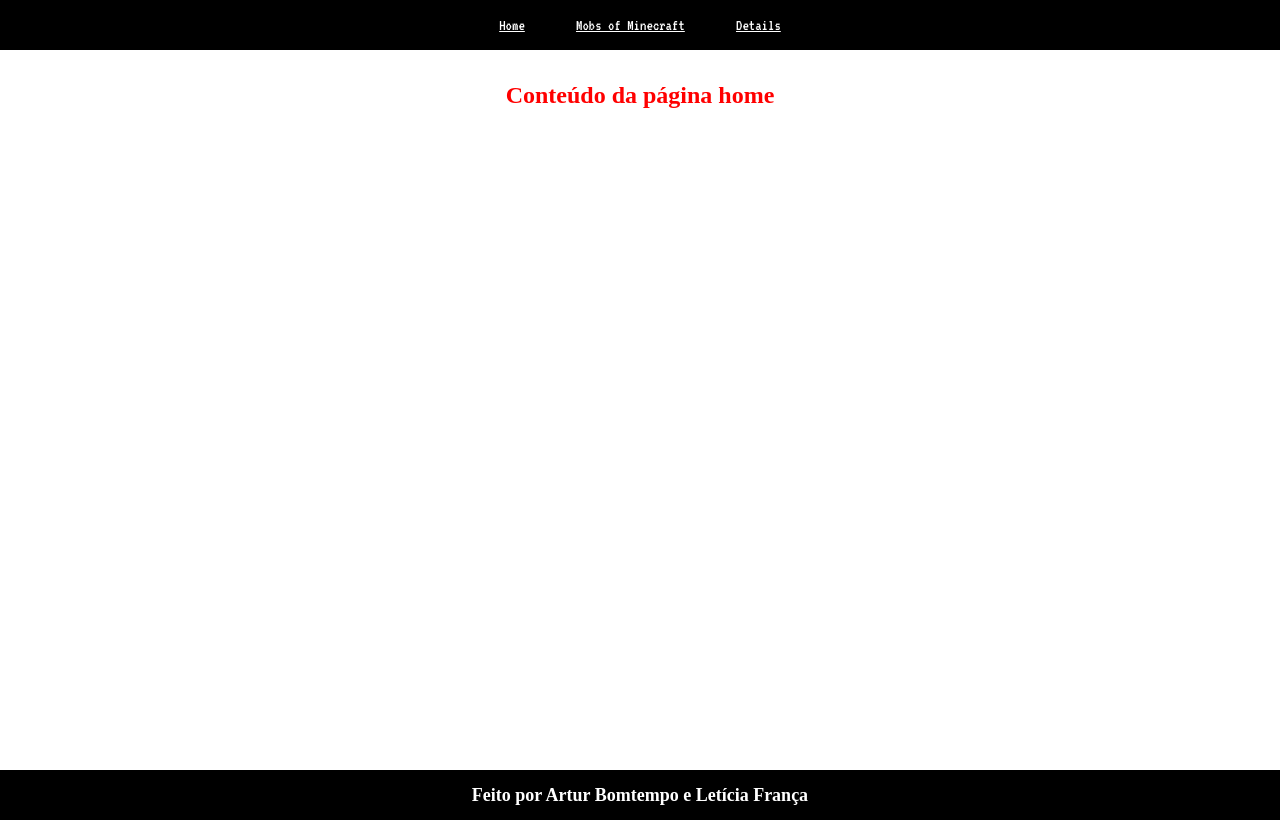
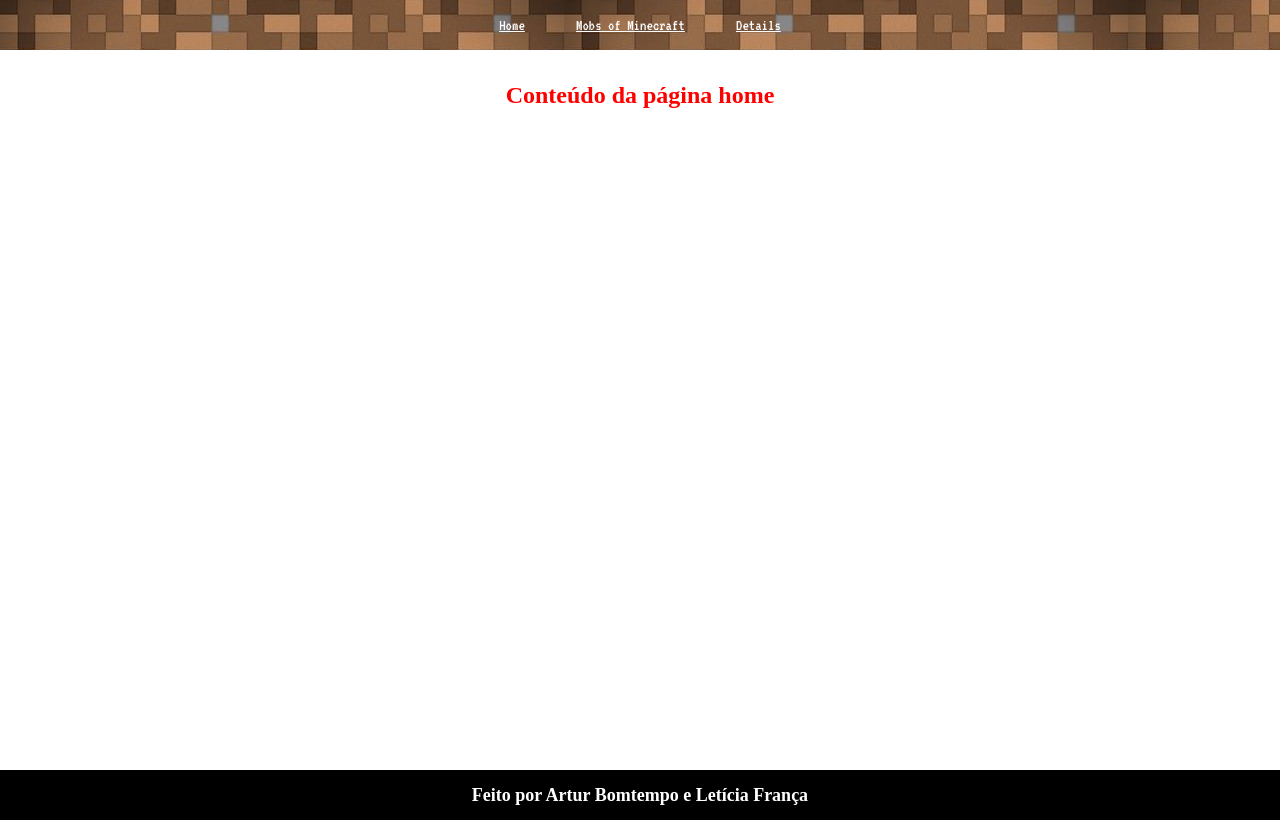
Before and after one commit to SpaceForDevelopment/CraftAPI, a React (Vite) app in the folder client/: page / in a window 1280 px wide. Built offline with nearby package versions, Linux system fonts and the light colour scheme.

Commit message:
Commit 1
I put a background image for the header and changed the font.

```diff
--- a/client/src/components/Header/Header.module.css
+++ b/client/src/components/Header/Header.module.css
@@ -1,12 +1,13 @@
 .header{
     width: 100%;
     height: 50px;
-    background-color: var(--black-color);
+    background: url(../../../public/terra-do-minecraft.jpg);
     color: var(--white-color);
     display: flex;
     align-items: center;
     justify-content: center;
     font-family: 'VT323', monospace;
+    text-decoration: none;
 }
 
 .header a{
```
Also changed, not shown: client/public/terra-do-minecraft.jpg (added).
